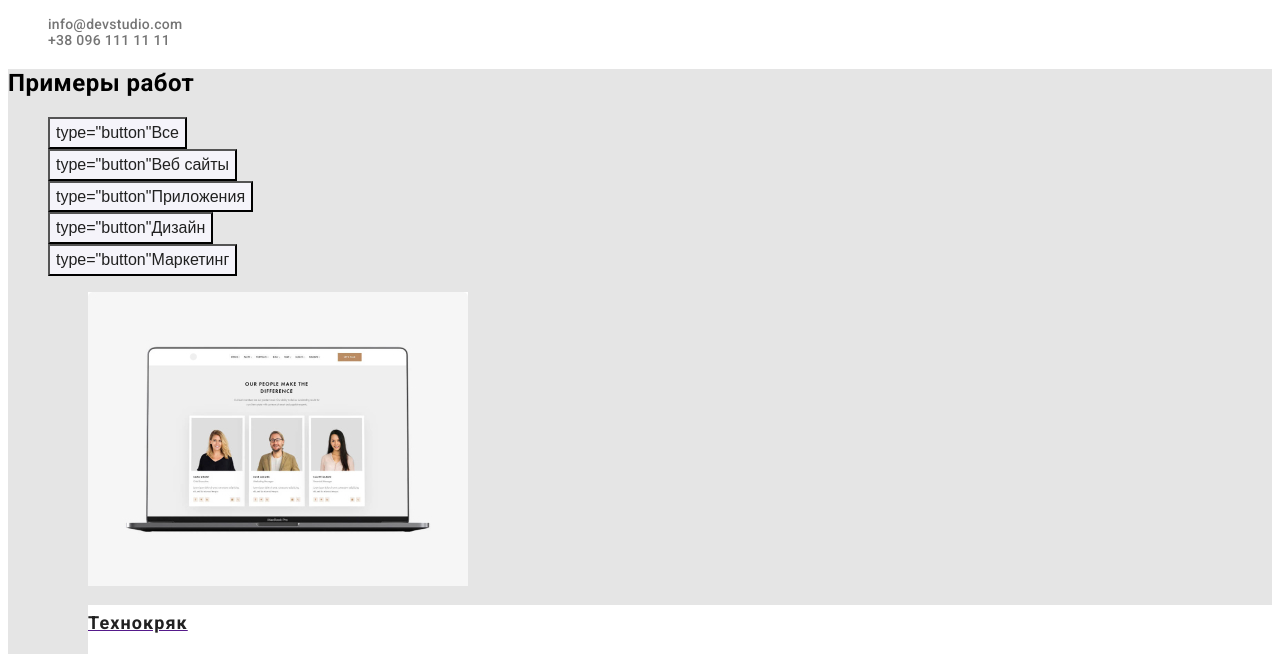
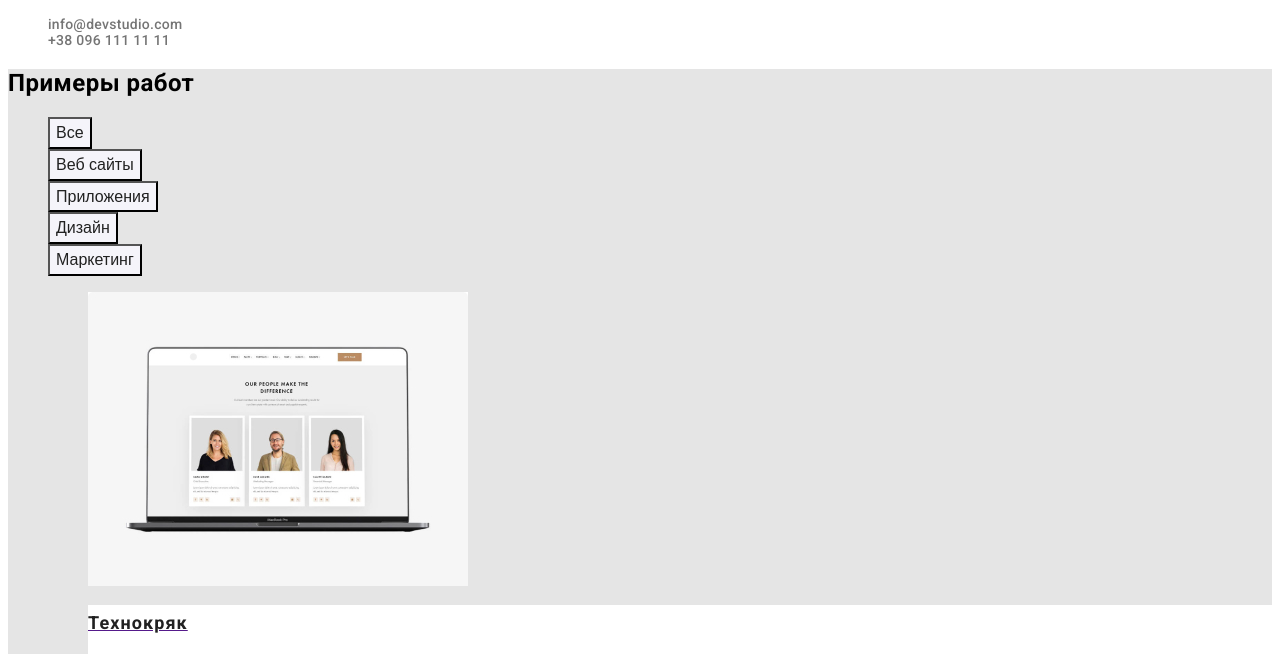
Before and after one commit to AlexandrSybirko/goit-markup-hw-02, a plain HTML site: page portfolio.html in a window 1280 px wide. Shown: the part 114-768 px from the top of the page. Drawn offline with Linux system fonts and the light colour scheme.

Commit message:
Исправляет ошибки кнопок

```diff
--- a/portfolio.html
+++ b/portfolio.html
@@ -38,11 +38,11 @@
       <section class="section">
         <h1>Примеры работ</h1>
         <ul class="list">
-          <li><button class="button">type="button"Все</button></li>
-          <li><button class="button">type="button"Веб сайты</button></li>
-          <li><button class="button">type="button"Приложения</button></li>
-          <li><button class="button">type="button"Дизайн</button></li>
-          <li><button class="button">type="button"Маркетинг</button></li>
+          <li><button type="button" class="button">Все</button></li>
+          <li><button type="button" class="button">Веб сайты</button></li>
+          <li><button type="button" class="button">Приложения</button></li>
+          <li><button ctype="button" class="button">Дизайн</button></li>
+          <li><button type="button" class="button">Маркетинг</button></li>
         </ul>
         <ul class="list">
           <li>
```
